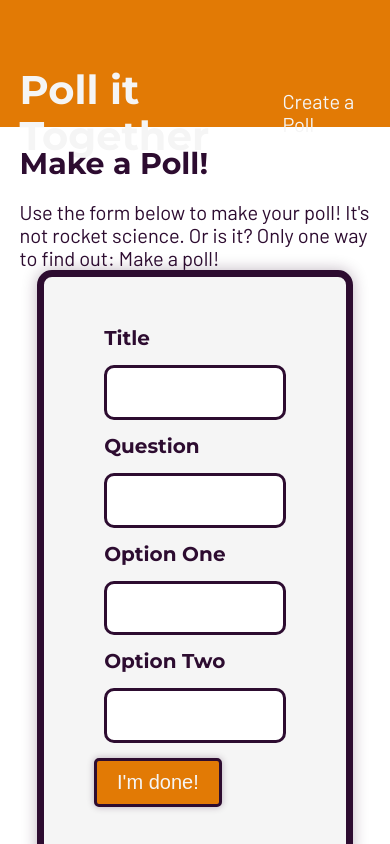
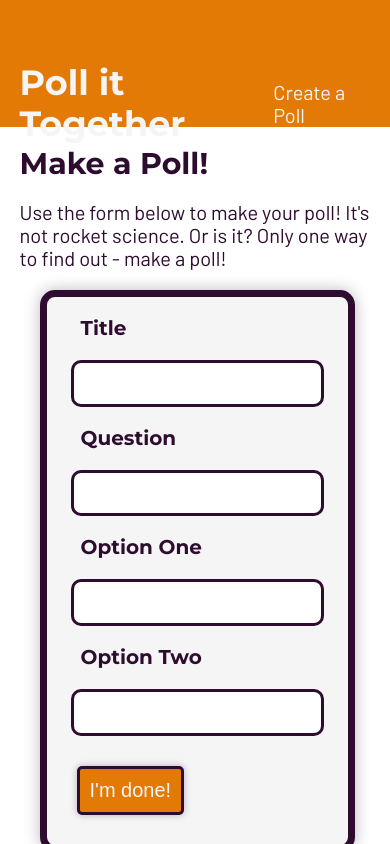
Before and after one commit to SergeChurkin-ca/poll-it, a React (Create React App) app: page /createpoll in a window 390 px wide. Built offline with nearby package versions, Linux system fonts and the light colour scheme.

Commit message:
new changes made to create poll css

```diff
--- a/src/CreatePoll.js
+++ b/src/CreatePoll.js
@@ -2,6 +2,7 @@
 import React, { Component } from "react";
 import firebase from "./firebase";
 import { Link } from "react-router-dom";
+import './createpoll.css';
 
 // Component ----- +
 class CreatePoll extends Component {
@@ -100,7 +101,7 @@ class CreatePoll extends Component {
                 <h2> Make a Poll! </h2>
                 <p>
                   Use the form below to make your poll! It's not rocket science.
-                  Or is it? Only one way to find out: Make a poll!
+                  Or is it? Only one way to find out - make a poll!
                 </p>
                 <form
                   action="/"
--- /dev/null
+++ b/src/createpoll.css
@@ -0,0 +1,395 @@
+html {
+    line-height: 1.15;
+    -ms-text-size-adjust: 100%;
+    -webkit-text-size-adjust: 100%
+}
+
+body {
+    margin: 0
+}
+
+article,
+aside,
+footer,
+header,
+nav,
+section {
+    display: block
+}
+
+h1 {
+    font-size: 2em;
+    margin: .67em 0
+}
+
+figcaption,
+figure,
+main {
+    display: block
+}
+
+figure {
+    margin: 1em 40px
+}
+
+hr {
+    box-sizing: content-box;
+    height: 0;
+    overflow: visible
+}
+
+pre {
+    font-family: monospace, monospace;
+    font-size: 1em
+}
+
+a {
+    background-color: transparent;
+    -webkit-text-decoration-skip: objects
+}
+
+abbr[title] {
+    border-bottom: none;
+    text-decoration: underline;
+    text-decoration: underline dotted
+}
+
+b,
+strong {
+    font-weight: inherit
+}
+
+b,
+strong {
+    font-weight: bolder
+}
+
+code,
+kbd,
+samp {
+    font-family: monospace, monospace;
+    font-size: 1em
+}
+
+dfn {
+    font-style: italic
+}
+
+mark {
+    background-color: #ff0;
+    color: #000
+}
+
+small {
+    font-size: 80%
+}
+
+sub,
+sup {
+    font-size: 75%;
+    line-height: 0;
+    position: relative;
+    vertical-align: baseline
+}
+
+sub {
+    bottom: -.25em
+}
+
+sup {
+    top: -.5em
+}
+
+audio,
+video {
+    display: inline-block
+}
+
+audio:not([controls]) {
+    display: none;
+    height: 0
+}
+
+img {
+    border-style: none
+}
+
+svg:not(:root) {
+    overflow: hidden
+}
+
+button,
+input,
+optgroup,
+select,
+textarea {
+    font-family: sans-serif;
+    font-size: 100%;
+    line-height: 1.15;
+    margin: 0
+}
+
+button,
+input {
+    overflow: visible
+}
+
+button,
+select {
+    text-transform: none
+}
+
+button,
+html [type=button],
+[type=reset],
+[type=submit] {
+    -webkit-appearance: button
+}
+
+button::-moz-focus-inner,
+[type=button]::-moz-focus-inner,
+[type=reset]::-moz-focus-inner,
+[type=submit]::-moz-focus-inner {
+    border-style: none;
+    padding: 0
+}
+
+button:-moz-focusring,
+[type=button]:-moz-focusring,
+[type=reset]:-moz-focusring,
+[type=submit]:-moz-focusring {
+    outline: 1px dotted ButtonText
+}
+
+fieldset {
+    padding: .35em .75em .625em
+}
+
+legend {
+    box-sizing: border-box;
+    color: inherit;
+    display: table;
+    max-width: 100%;
+    padding: 0;
+    white-space: normal
+}
+
+progress {
+    display: inline-block;
+    vertical-align: baseline
+}
+
+textarea {
+    overflow: auto
+}
+
+[type=checkbox],
+[type=radio] {
+    box-sizing: border-box;
+    padding: 0
+}
+
+[type=number]::-webkit-inner-spin-button,
+[type=number]::-webkit-outer-spin-button {
+    height: auto
+}
+
+[type=search] {
+    -webkit-appearance: textfield;
+    outline-offset: -2px
+}
+
+[type=search]::-webkit-search-cancel-button,
+[type=search]::-webkit-search-decoration {
+    -webkit-appearance: none
+}
+
+::-webkit-file-upload-button {
+    -webkit-appearance: button;
+    font: inherit
+}
+
+details,
+menu {
+    display: block
+}
+
+summary {
+    display: list-item
+}
+
+canvas {
+    display: inline-block
+}
+
+template {
+    display: none
+}
+
+[hidden] {
+    display: none
+}
+
+.clearfix:after {
+    visibility: hidden;
+    display: block;
+    font-size: 0;
+    content: '';
+    clear: both;
+    height: 0;
+}
+
+html {
+    -moz-box-sizing: border-box;
+    -webkit-box-sizing: border-box;
+    box-sizing: border-box;
+}
+
+*,
+*:before,
+*:after {
+    box-sizing: inherit
+}
+
+.sr-only {
+    position: absolute;
+    width: 1px;
+    height: 1px;
+    margin: -1px;
+    border: 0;
+    padding: 0;
+    white-space: nowrap;
+    clip-path: inset(100%);
+    clip: rect(0 0 0 0);
+    overflow: hidden;
+}
+
+
+/* === HEADER COMPONENT === */
+
+header {
+    background: #e27a05;
+    color: whitesmoke;
+}
+
+.header {
+    align-items: center;
+    display: flex;
+    justify-content: space-between;
+    max-width: 1400px;
+    margin: 0 auto;
+    padding: 20px 0;
+    width: 90%;
+}
+
+header a {
+    color: whitesmoke;
+}
+
+
+/* === CREATE POLL COMPONENT === */
+
+.createPollForm {
+    background: #f5f5f5;
+    border: 7px solid #2d0c30;
+    border-radius: 15px;
+    box-shadow: 0 0 15px rgba(45, 12, 48, 0.3);
+    display: flex;
+    flex-flow: row wrap;
+    margin: 0 auto;
+    max-width: 800px;
+    padding: 50px;
+    width: 90%;
+}
+
+.createPollForm:focus-within {
+    box-shadow: 0 0 25px rgba(45, 12, 48, 0.3);
+}
+
+.createPollForm h2,
+.createPollForm label {
+    text-transform: capitalize;
+    padding: 10px;
+    margin: 20px;
+}
+
+.createPollForm p {
+    padding: 15px;
+    margin: 15px;
+}
+
+.createPollForm {
+    padding: 10px;
+    margin: 20px;
+}
+
+.createPollForm input,
+.createPollForm label {
+    margin: auto;
+    width: 90%;
+}
+
+.createPollForm label {
+    font-family: "Montserrat", sans-serif;
+}
+
+.createPollForm input {
+    border: 3px solid #2d0c30;
+    border-radius: 10px;
+    font-size: 2.5rem;
+    margin: 10px auto;
+    padding: 10px;
+}
+
+.createPollForm button {
+    margin: 10px auto;
+    padding: 10px;
+    padding-bottom: 10px;
+}
+
+input:focus,
+input:focus-within {
+    border: 6px solid #e27a05;
+    border-radius: 10px;
+    outline: none;
+}
+
+
+/*******************************/
+
+
+/* Portrait tablet and small desktops */
+
+@media (max-width: 1024px) {}
+
+
+/* Landscape phone to portrait tablet */
+
+@media (max-width: 720px) {
+    header h1 {
+        font-size: 35px;
+    }
+    .createPollForm input {
+        font-size: 1.8rem;
+    }
+    .createPollForm h2 {
+        font-size: 2rem;
+    }
+    .createPollForm button {
+        margin: 20px;
+        padding: 10px;
+        padding-bottom: 10px;
+    }
+}
+
+
+/* Landscape phones and down */
+
+@media (max-width: 320px) {
+    .createPollForm input {
+        font-size: 1.8rem;
+    }
+    .createPollForm h2 {
+        font-size: 2rem;
+    }
+}
```
